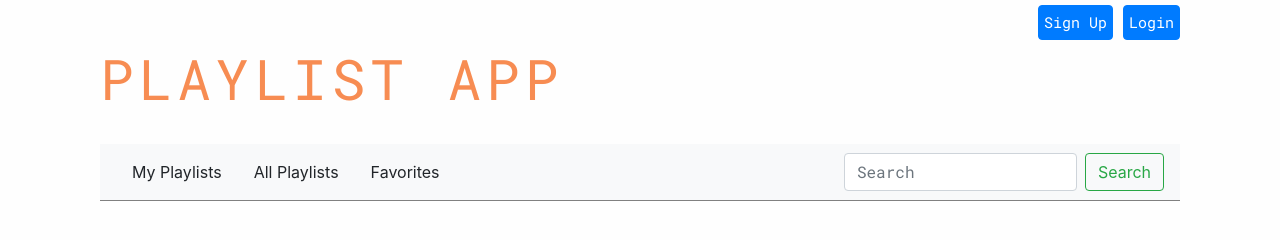
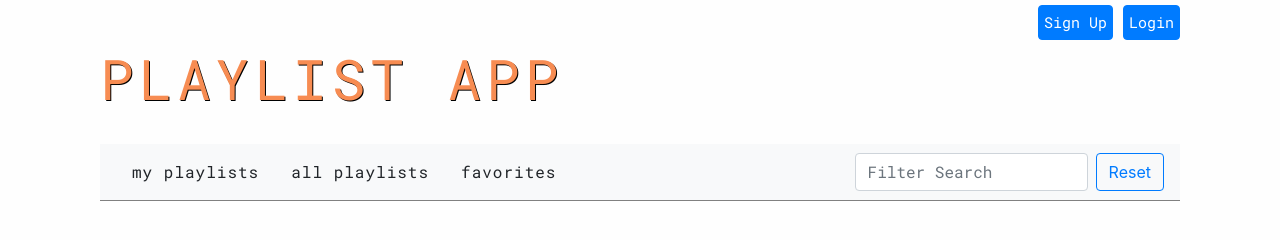
Before and after one commit to shawnc8160/Playlistr, a website: page public/index.html in a window 1280 px wide. Drawn offline with nearby package versions, Linux system fonts and the light colour scheme; no server answers.

Commit message:
css styling after blow up

```diff
--- a/public/css/main.css
+++ b/public/css/main.css
@@ -5,6 +5,7 @@ h1{
   text-transform: uppercase;
   color: #f78c52;
   letter-spacing: 5px;
+  text-shadow: 1px 1px black;
 
 }
 
@@ -14,6 +15,7 @@ h2{
   color: #3ebcfff3;
   font-size: 25px;
   letter-spacing: 3px;
+  text-shadow: 1px 1px black;
 }
 
 body{
@@ -74,8 +76,25 @@ input[type="submit"]:focus{
   /* bottom: 5px; */
 }
 
+.btn-outline-success{
+  background-color: #3ebcfff3;
+  color: white;
+}
+
+.btn-reset:hover{
+  background-color: #f78c52;
+}
+
 .form-group{
   font-family: 'Roboto Mono', monospace;
+
+}
+
+.nav-link{
+  font-family: 'Roboto Mono', monospace;
+  text-transform: lowercase;
+  letter-spacing: 1px;
+  cursor: pointer;
 
 }
 
--- a/public/index.html
+++ b/public/index.html
@@ -125,8 +125,8 @@
               </ul>
             <!-- </div> -->
             <form class="form-inline">
-              <input class="form-control mr-sm-2" type="search" placeholder="Search" ng-model='searchBox'>
-              <button class="btn btn-outline-success my-2 my-sm-0" type="reset" ng-click="searchBox = ''">Search</button>
+              <input class="form-control mr-sm-2" type="search" placeholder="Filter Search" ng-model='searchBox'>
+              <button class="btn btn-outline-primary my-2 my-sm-0 btn-reset" type="reset" ng-click="searchBox = ''">Reset</button>
             </form>
           </nav>
 
```
